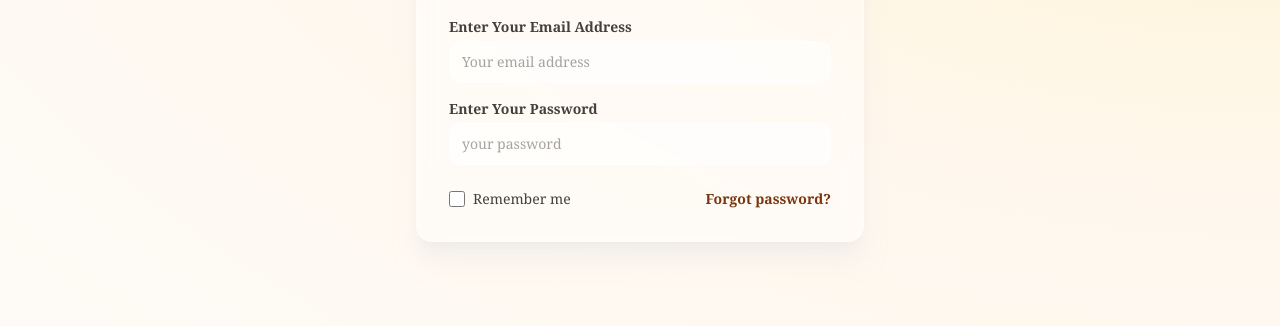
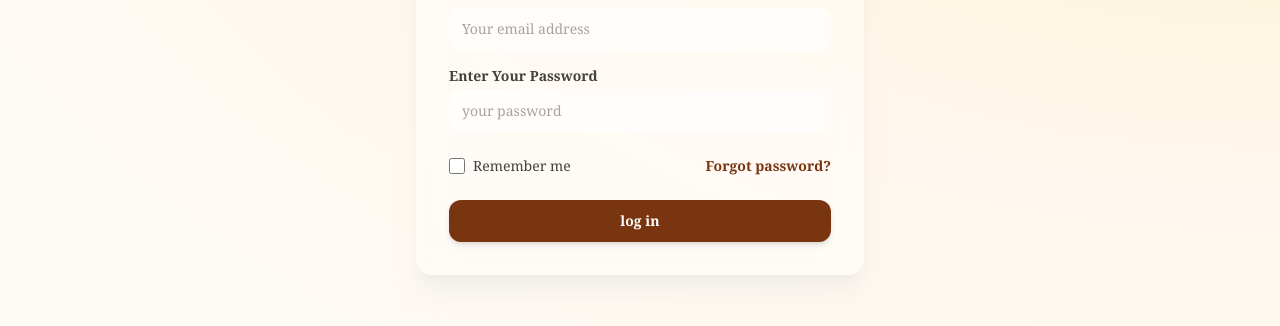
Before and after one commit to Conrad008/BakeBox, a website: page login.html in a window 1280 px wide. Shown: the part 374-700 px from the top of the page. Drawn offline with nearby package versions, Linux system fonts and the light colour scheme.

Commit message:
feat: add login button

```diff
--- a/login.html
+++ b/login.html
@@ -53,7 +53,7 @@
                         class="relative block w-full px-3 py-2 sm:py-2.5 bg-white/60 border border-white/50 placeholder-stone-400
                         text-secondaryPalette rounded-xl focus:outline-none focus:ring-2
                         focus:ring-thirdPalette focus:border-thirdPalette focus:bg-white text-sm
-                        transition-all">
+                        transition-all" required>
                     </div>
 
                     <div>
@@ -85,6 +85,16 @@
 
                 </div>
 
+                <div>
+                    <button type="submit"
+                    class="group relative w-full flex justify-center py-2 sm:py-2.5 px-4
+                    border border-transparent text-sm font-bold rounded-xl text-white
+                    bg-softBrown hover:bg-secondaryPalette focus:outline-none focus:ring-2
+                    focus:ring-offset-2 focus:ring-softBrown transition-all duration-200 shadow-md">
+                        log in
+                    </button>
+                </div>
+
             </form>
 
         </div>
```
